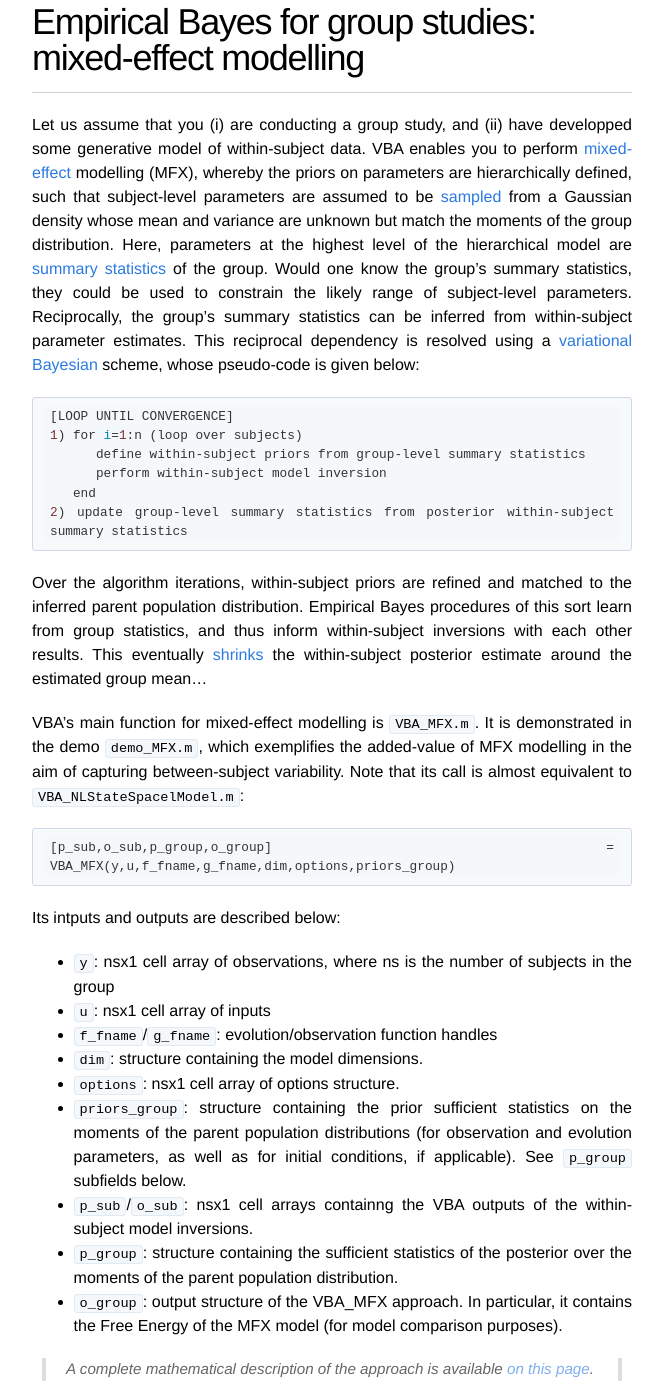
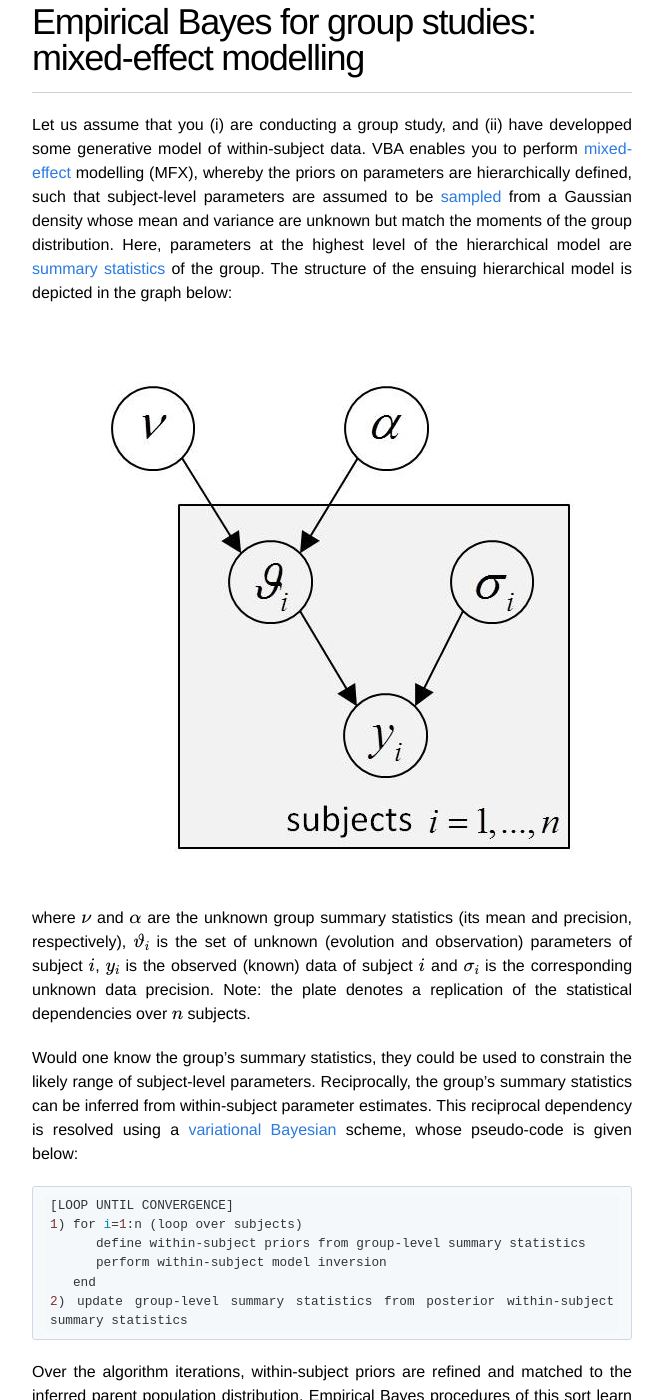
Before and after one commit to MBB-team/VBA-toolbox, a Jekyll site: the page built from _wiki/VBA-MFX.md, in a window 1280 px wide and 1400 px high, scrolled down 761 px. Shown: the whole window, without its empty margins (308-971 px from the left). Built offline with Jekyll 4.4.1, drawn with Linux system fonts in a browser that asks for light colours; nearby versions of some CDN libraries; formulas are drawn with MathJax 3.

Commit message:
Update VBA-MFX.md

````diff
--- a/_wiki/VBA-MFX.md
+++ b/_wiki/VBA-MFX.md
@@ -11,7 +11,13 @@ But acknowledging the benefit of priors does not solve the issue of setting them
 
 # Empirical Bayes for group studies: mixed-effect modelling
 
-Let us assume that you (i) are conducting a group study, and (ii) have developped some generative model of within-subject data. VBA enables you to perform [mixed-effect](https://en.wikipedia.org/wiki/Mixed_model) modelling (MFX), whereby the priors on parameters are hierarchically defined, such that subject-level parameters are assumed to be [sampled](https://en.wikipedia.org/wiki/Sample_(statistics)) from a Gaussian density whose mean and variance are unknown but match the moments of the group distribution. Here, parameters at the highest level of the hierarchical model are [summary statistics](https://en.wikipedia.org/wiki/Summary_statistics) of the group. Would one know the group's summary statistics, they could be used to constrain the likely range of subject-level parameters. Reciprocally, the group's summary statistics can be inferred from within-subject parameter estimates. This reciprocal dependency is resolved using a [variational Bayesian]({{ site.baseurl }}/wiki/The-variational-Bayesian-approach) scheme, whose pseudo-code is given below:
+Let us assume that you (i) are conducting a group study, and (ii) have developped some generative model of within-subject data. VBA enables you to perform [mixed-effect](https://en.wikipedia.org/wiki/Mixed_model) modelling (MFX), whereby the priors on parameters are hierarchically defined, such that subject-level parameters are assumed to be [sampled](https://en.wikipedia.org/wiki/Sample_(statistics)) from a Gaussian density whose mean and variance are unknown but match the moments of the group distribution. Here, parameters at the highest level of the hierarchical model are [summary statistics](https://en.wikipedia.org/wiki/Summary_statistics) of the group. The structure of the ensuing hierarchical model is depicted in the graph below:
+
+![]({{ site.baseurl }}/images/wiki/MFX.jpg)
+
+where $$\nu$$ and $$\alpha$$ are the unknown group summary statistics (its mean and precision, respectively), $$\vartheta_i$$ is the set of unknown (evolution and observation) parameters of subject $$i$$, $$y_i$$ is the observed (known) data of subject $$i$$ and $$\sigma_i$$ is the corresponding unknown data precision. Note: the plate denotes a replication of the statistical dependencies over $$n$$ subjects.
+
+Would one know the group's summary statistics, they could be used to constrain the likely range of subject-level parameters. Reciprocally, the group's summary statistics can be inferred from within-subject parameter estimates. This reciprocal dependency is resolved using a [variational Bayesian]({{ site.baseurl }}/wiki/The-variational-Bayesian-approach) scheme, whose pseudo-code is given below:
 
 ```matlab
 [LOOP UNTIL CONVERGENCE]
````
